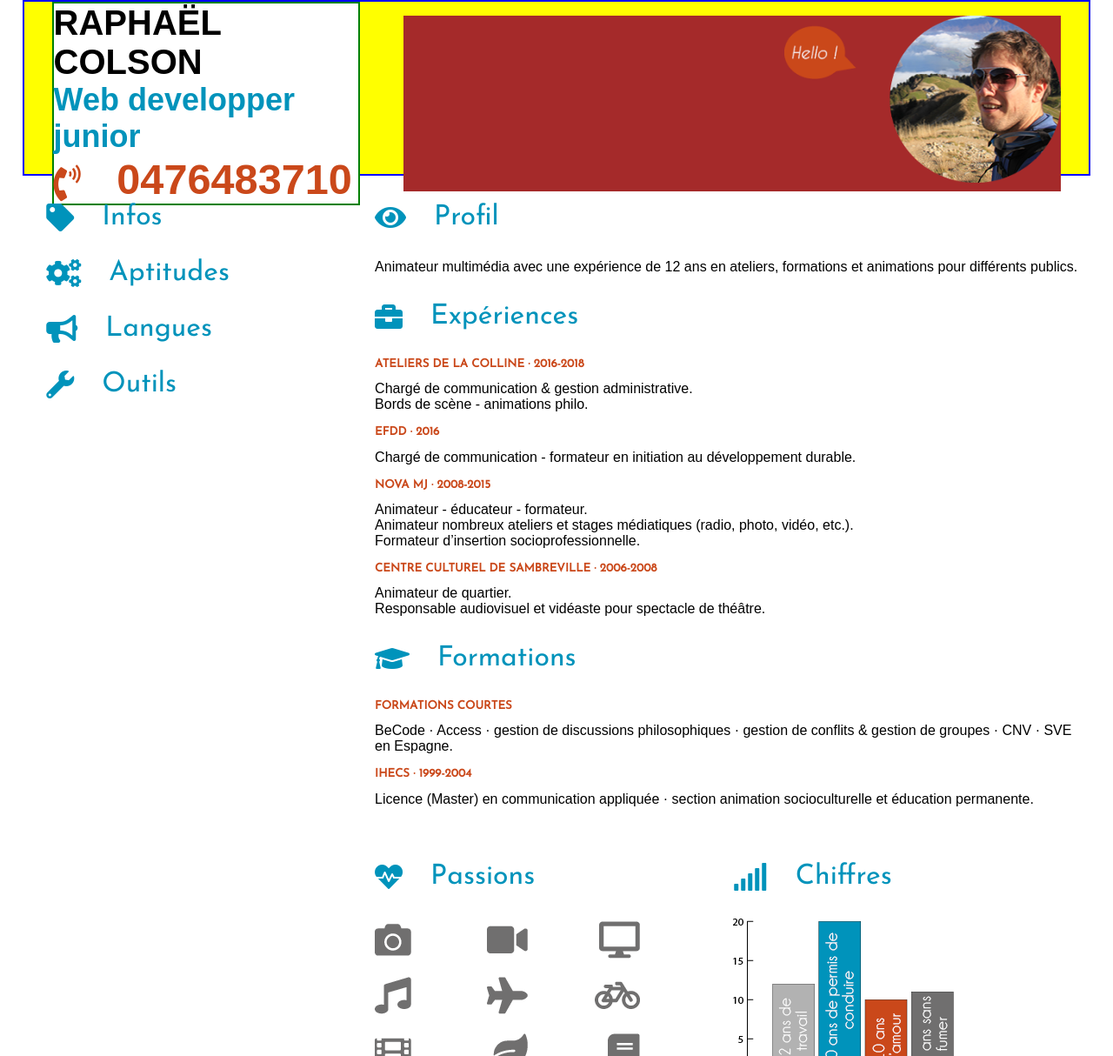
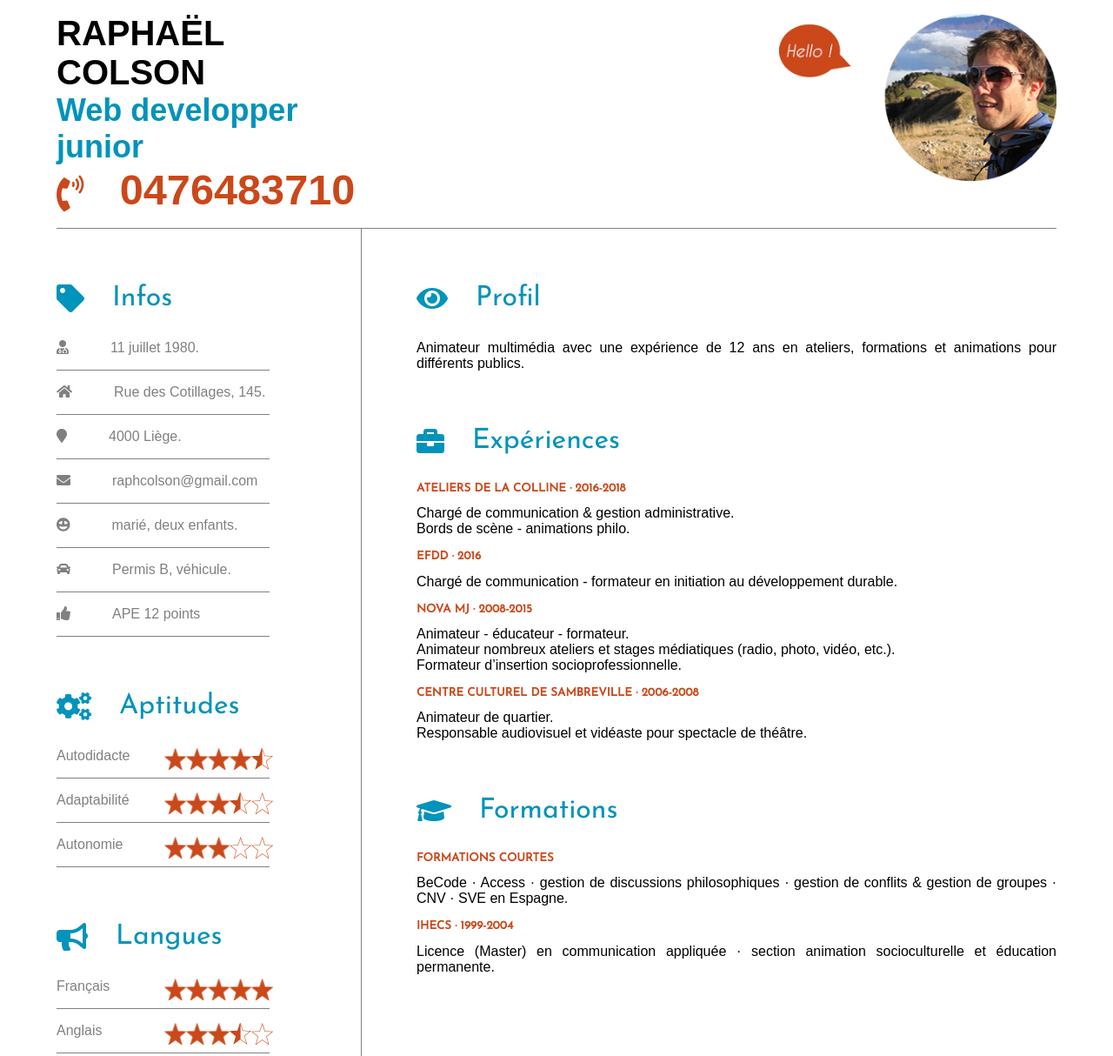
Before and after one commit to rafacolsn/Mon-CV, a plain HTML site: page index.html in a window 1280 px wide. Shown: the top 1214 px of the page at 87% size. Drawn offline with Linux system fonts and the light colour scheme; a web font is replaced by a local one.

Commit message:
mise en page cv fin

```diff
--- a/index.html
+++ b/index.html
@@ -26,13 +26,20 @@
         </header>
 
         <div class="container">
-          <div class="left-column">
+          <section class="left-column">
             <div class="infos">
 
-              <div class="titre">
-                <i class="fas fa-tag"></i>
-                <h4>Infos</h4>
-              </div>
+                <div class="titre">
+                    <i class="fas fa-tag"></i>
+                    <h4>Infos</h4>
+                </div>
+                <span class="icon-align"><i class="fas fa-user-md"></i><p>11 juillet 1980.</p></span>
+                <span class="icon-align"><i class="fas fa-home"></i><p>Rue des Cotillages, 145.</p></span>
+                <span class="icon-align"><i class="fas fa-map-marker"></i><p>4000 Liège.</p></span>
+                <span class="icon-align"><i class="fas fa-envelope"></i><p>raphcolson@gmail.com</p></span>
+                <span class="icon-align"><i class="fas fa-grin-hearts"></i><p>marié, deux enfants.</p></span>
+                <span class="icon-align"><i class="fas fa-car"></i><p>Permis B, véhicule.</p></span>
+                <span class="icon-align"><i class="fas fa-thumbs-up"></i><p>APE 12 points</p></span>
 
             </div>
 
@@ -41,7 +48,14 @@
                 <i class="fas fa-cogs"></i>
                 <h4>Aptitudes</h4>
               </div>
+                <div class="star-align"><p>Autodidacte</p><span class="star"><img src="../Mon-CV/images/etoile.png" /><img src="../Mon-CV/images/etoile.png" /><img src="../Mon-CV/images/etoile.png" /><img src="../Mon-CV/images/etoile.png" /><img src="../Mon-CV/images/etoile-half.png" /></span>
+                </div>
 
+                <div class="star-align"><p>Adaptabilité</p><span class="star"><img src="../Mon-CV/images/etoile.png" /><img src="../Mon-CV/images/etoile.png" /><img src="../Mon-CV/images/etoile.png" /><img src="../Mon-CV/images/etoile-half.png" /><img src="../Mon-CV/images/etoile-vide.png" /></span>
+                </div>
+
+                <div class="star-align"><p>Autonomie</p><span class="star"><img src="../Mon-CV/images/etoile.png" /><img src="../Mon-CV/images/etoile.png" /><img src="../Mon-CV/images/etoile.png" /><img src="../Mon-CV/images/etoile-vide.png" /><img src="../Mon-CV/images/etoile-vide.png" /></span>
+                </div>
             </div>
 
             <div class="langues">
@@ -50,6 +64,14 @@
                 <h4>Langues</h4>
               </div>
 
+              <div class="star-align"><p>Français</p><span class="star"><img src="../Mon-CV/images/etoile.png" /><img src="../Mon-CV/images/etoile.png" /><img src="../Mon-CV/images/etoile.png" /><img src="../Mon-CV/images/etoile.png" /><img src="../Mon-CV/images/etoile.png" /></span>
+              </div>
+
+              <div class="star-align"><p>Anglais</p><span class="star"><img src="../Mon-CV/images/etoile.png" /><img src="../Mon-CV/images/etoile.png" /><img src="../Mon-CV/images/etoile.png" /><img src="../Mon-CV/images/etoile-half.png" /><img src="../Mon-CV/images/etoile-vide.png" /></span>
+              </div>
+
+              <div class="star-align"><p>Espagnol</p><span class="star"><img src="../Mon-CV/images/etoile.png" /><img src="../Mon-CV/images/etoile.png" /><img src="../Mon-CV/images/etoile-half.png" /><img src="../Mon-CV/images/etoile-vide.png" /><img src="../Mon-CV/images/etoile-vide.png" /></span>
+              </div>
 
             </div>
 
@@ -58,12 +80,25 @@
                 <i class="fas fa-wrench"></i>
                 <h4>Outils</h4>
               </div>
+
+              <div class="star-align"><p>InDesign</p><span class="star"><img src="../Mon-CV/images/etoile.png" /><img src="../Mon-CV/images/etoile.png" /><img src="../Mon-CV/images/etoile.png" /><img src="../Mon-CV/images/etoile-half.png" /><img src="../Mon-CV/images/etoile-vide.png" /></span>
+              </div>
+
+              <div class="star-align"><p>Premiere</p><span class="star"><img src="../Mon-CV/images/etoile.png" /><img src="../Mon-CV/images/etoile.png" /><img src="../Mon-CV/images/etoile.png" /><img src="../Mon-CV/images/etoile.png" /><img src="../Mon-CV/images/etoile-vide.png" /></span>
+              </div>
+
+              <div class="star-align"><p>Photoshop</p><span class="star"><img src="../Mon-CV/images/etoile.png" /><img src="../Mon-CV/images/etoile.png" /><img src="../Mon-CV/images/etoile-half.png" /><img src="../Mon-CV/images/etoile-vide.png" /><img src="../Mon-CV/images/etoile-vide.png" /></span>
+              </div>
+
+              <div class="star-align"><p>HTML/CSS</p><span class="star"><img src="../Mon-CV/images/etoile.png" /><img src="../Mon-CV/images/etoile.png" /><img src="../Mon-CV/images/etoile-half.png" /><img src="../Mon-CV/images/etoile-vide.png" /><img src="../Mon-CV/images/etoile-vide.png" /></span>
+              </div>
+
             </div>
 
-          </div>
+        </section>
           <!-- fin de la left column -->
 
-          <div class="right-column">
+          <section class="right-column">
             <div class="profil">
               <div class="titre">
                 <i class="fas fa-eye"></i>
@@ -122,7 +157,7 @@ Responsable audiovisuel et vidéaste pour spectacle de théâtre.</p>
 
             </div>
 
-          </div>
+        </section>
           <!-- fin de la right-column -->
 
 
--- a/style.css
+++ b/style.css
@@ -10,8 +10,9 @@ body {
   font-family: 'KoHo', sans-serif;
   display: grid;
   grid-template-rows: 15% 1fr;
-  grid-template-columns: 2% 33% 1fr 2%;
+  grid-template-columns: 1fr 300px 850px 1fr;
 }
+
 
 h1 {
   font-size: 2.5em;
@@ -31,18 +32,18 @@ header {
   grid-row: 1;
   grid-column : 2 / 4;
   display: grid;
-  grid-template-columns: 33% 1fr;
-  background-color: yellow;
-  border: 2px solid blue;
+  grid-template-columns: 350px 1fr;
+  padding-bottom: 10em;
+  border-bottom: 1px solid grey;
 }
+
 
 .infos-nom {
   grid-column: 1;
   background-color: white;
-  border: 2px solid green;
-  margin: auto 2em;
-  min-width: 350px;
-}
+  margin: 1em 0;
+ }
+
 .infos-nom h2 {
   font-size: 2.25em;
   color: #0093BB;
@@ -61,8 +62,7 @@ header {
 }
 .photo {
   grid-column: 2;
-  margin: 1em 2em;
-  background-color: brown;
+  margin: 1em 0;
 }
 
 .photo img {
@@ -74,25 +74,29 @@ header {
   grid-row: 2;
   grid-column : 2 / 4;
   display: grid;
-  grid-template-columns: 33% 1fr;
+
+  grid-template-columns: 350px 1fr;
+  text-align: justify;
 }
 .container p, .container h4, h5 {
   margin-bottom: 1em;
 }
 .left-column {
-  grid-column: 1;
-  margin: 2em auto;
-  min-width: 350px;
+    grid-column: 1;
+    min-width: 350px;
+    border-right: 1px solid  grey;
+    color: grey;
 }
 .right-column {
-  grid-column: 2;
-  margin: 2em auto;
+    grid-column: 2;
+  padding-left: 4em;
 }
 
 .titre {
   display: flex;
   color: #0093BB;
   font-size: 2em;
+  margin-top: 2em;
 }
 
 .titre h4 {
@@ -100,10 +104,33 @@ header {
 }
 
 
-.infos{
+.icon-align {
+    display: flex;
+    border-bottom: 0.2px solid grey;
+    margin-bottom: 1em;
+    width: 70%;
+}
+.icon-align p {
+    margin-left: 3em;
 }
 .aptitudes {
 }
+.star-align {
+    display: flex;
+    border-bottom: 0.2px solid grey;
+    margin-bottom: 1em;
+    width: 70%;
+}
+.star-align p {
+    margin-right: 1em;
+}
+.star {
+    display: flex;
+    width: 25px;
+    height: 25px;
+    margin: 0 6em 0 auto;
+}
+
 .langues {
 }
 .outils {
@@ -133,5 +160,5 @@ header {
 
 .chiffres {
   grid-column: 2;
-  margin-top: 2em;
+  margin: 2em auto 0 auto;
 }
```
